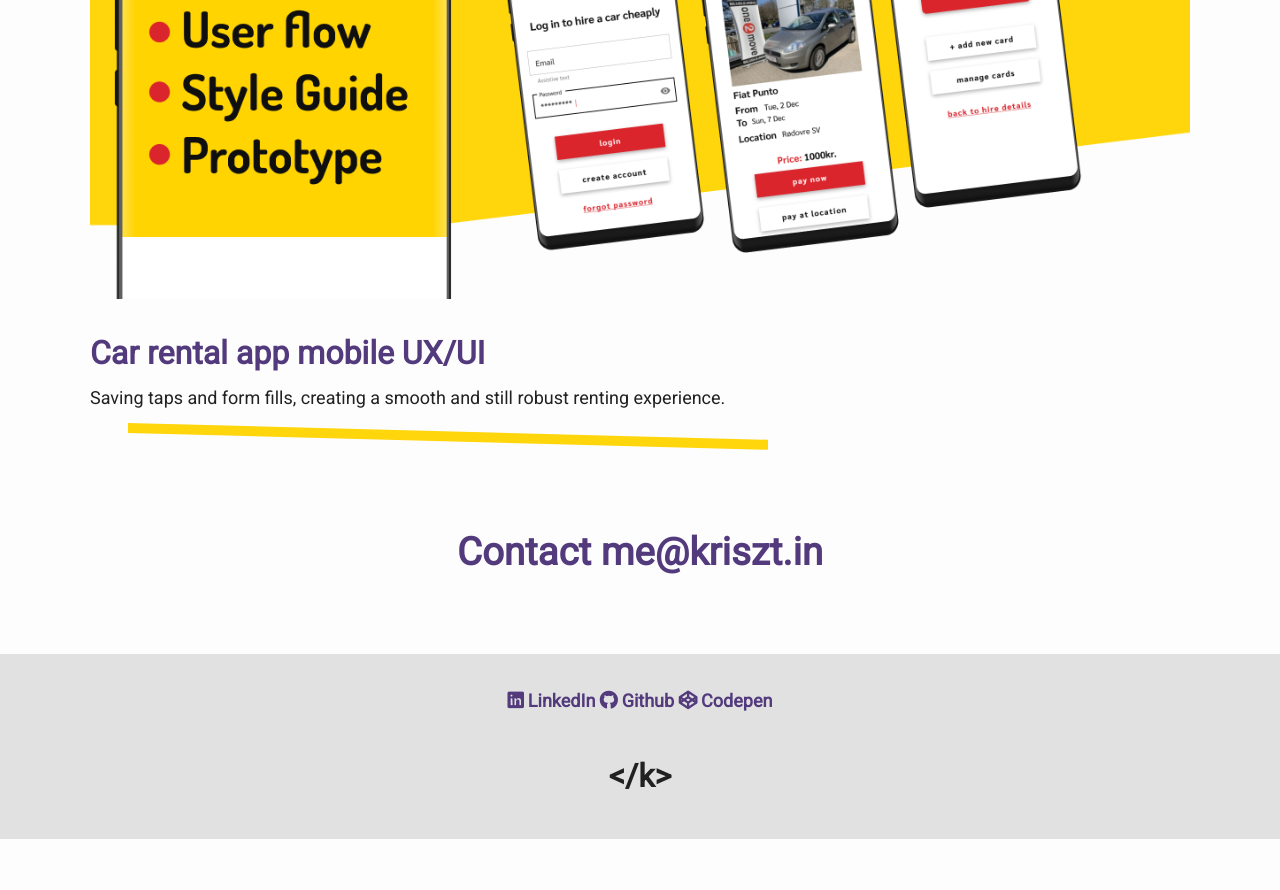
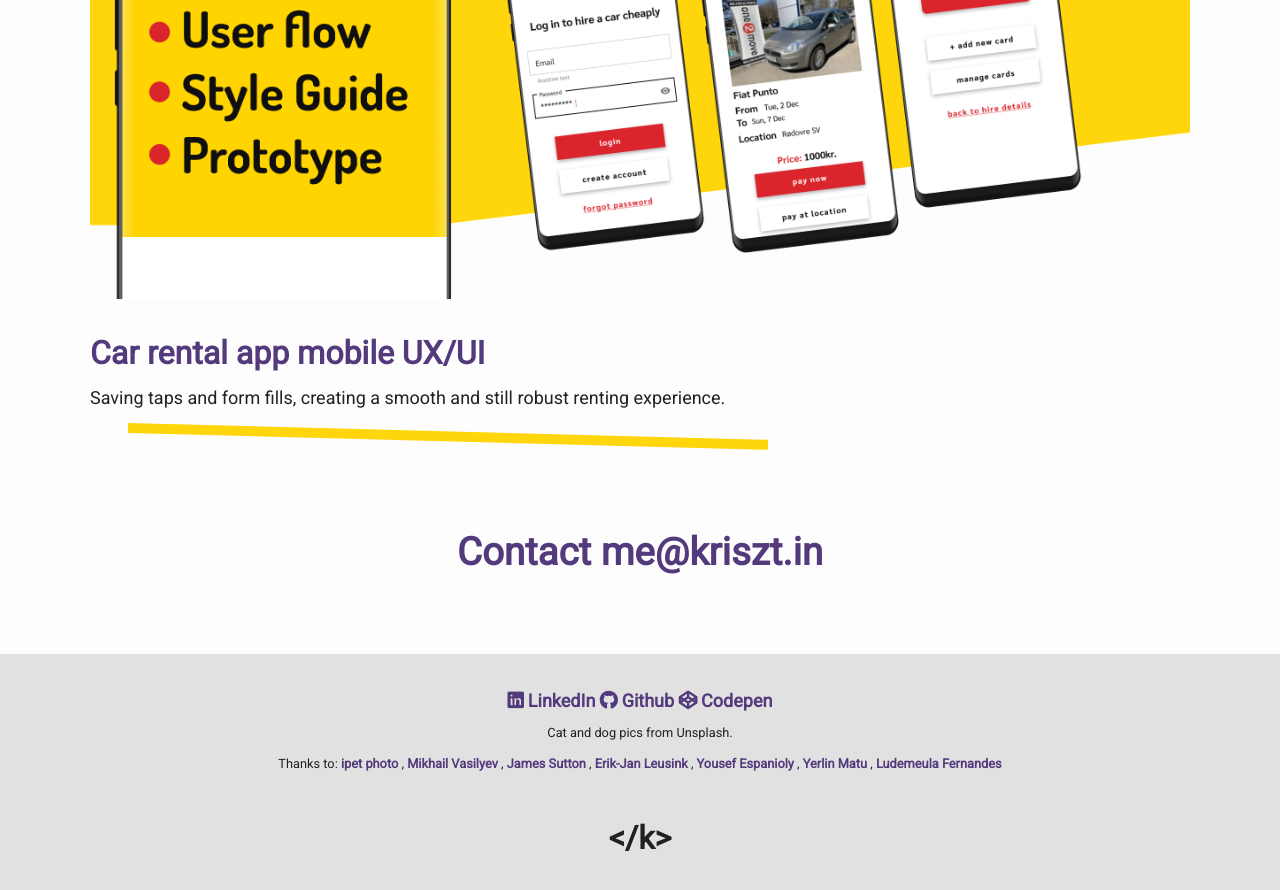
Before and after one commit to krisztin/cuddly-wixen, a Jekyll site: the page built from index.html, in a window 1280 px wide and 900 px high, scrolled down 1843 px. Shown: the top 890 px of the window. Built offline with Jekyll 4.4.1, drawn with Linux system fonts in a browser that asks for light colours; nearby versions of some CDN libraries; before the commit the page ends 2682 px from its top, so only the background shows below that.

Commit message:
photo credits in footer

```diff
--- a/_includes/footer.html
+++ b/_includes/footer.html
@@ -1,25 +1,41 @@
 <footer class="pad-tb">
   <div class="wrapper aligncentre">
-    <a class="page-link" href="https://www.linkedin.com/in/nkriszti/" target="_blank" aria-label="linkedin profile"
-      rel="noopener">
+    <a
+      class="page-link"
+      href="https://www.linkedin.com/in/nkriszti/"
+      target="_blank"
+      aria-label="linkedin profile"
+      rel="noopener"
+    >
       <i class="fab fa-linkedin"></i> LinkedIn
     </a>
-    <a class="page-link" href="https://github.com/krisztin" target="_blank" aria-label="github profile" rel="noopener">
+    <a
+      class="page-link"
+      href="https://github.com/krisztin"
+      target="_blank"
+      aria-label="github profile"
+      rel="noopener"
+    >
       <i class="fab fa-github"></i> Github
     </a>
-    <a class="page-link" href="https://codepen.io/krisztiiin/" target="_blank" aria-label="codepen profile"
-      rel="noopener">
-      <i class="fab fa-codepen"></i> Codepen
-    </a><br>
-    {%- for path in page_paths -%}
-    {%- assign my_page = site.pages | where: "path", path | first -%}
-
-    {%- if my_page.title -%}
-    {%- unless my_page.exclude -%}
-    <a class="page-link" href="{{ my_page.url | relative_url }}">{{ my_page.title | escape }}</a><br>
-    {%- endunless -%}
-    {%- endif -%}
-    {%- endfor -%}
+    <a
+      class="page-link"
+      href="https://codepen.io/krisztiiin/"
+      target="_blank"
+      aria-label="codepen profile"
+      rel="noopener"
+    >
+      <i class="fab fa-codepen"></i> Codepen </a
+    ><br />
+    {%- for path in page_paths -%} {%- assign my_page = site.pages | where:
+    "path", path | first -%} {%- if my_page.title -%} {%- unless my_page.exclude
+    -%}
+    <a class="page-link" href="{{ my_page.url | relative_url }}">{{
+      my_page.title | escape
+    }}</a
+    ><br />
+    {%- endunless -%} {%- endif -%} {%- endfor -%} {% include
+    photo-credits.html%}
     <h3>&#60;/k&#62;</h3>
   </div>
 </footer>
--- /dev/null
+++ b/_includes/photo-credits.html
@@ -0,0 +1,51 @@
+<small>
+  Cat and dog pics from Unsplash. <br />Thanks to:
+  <a
+    href="https://unsplash.com/@ipet_photo?utm_source=unsplash&utm_medium=referral&utm_content=creditCopyText"
+    target="_blank"
+    rel="noopener noreferrer"
+    >ipet photo</a
+  >
+  ,
+  <a
+    href="https://unsplash.com/@miklevasilyev"
+    target="_blank"
+    rel="noopener noreferrer"
+    >Mikhail Vasilyev</a
+  >
+  ,
+  <a
+    href="https://unsplash.com/@jamessutton_photography"
+    target="_blank"
+    rel="noopener noreferrer"
+    >James Sutton</a
+  >
+  ,
+  <a
+    href="https://unsplash.com/@ejleusink"
+    target="_blank"
+    rel="noopener noreferrer"
+    >Erik-Jan Leusink</a
+  >
+  ,
+  <a
+    href="https://unsplash.com/@yespanioly"
+    target="_blank"
+    rel="noopener noreferrer"
+    >Yousef Espanioly</a
+  >
+  ,
+  <a
+    href="https://unsplash.com/@yerlinmatu"
+    target="_blank"
+    rel="noopener noreferrer"
+    >Yerlin Matu</a
+  >
+  ,
+  <a
+    href="https://unsplash.com/@ludemeula"
+    target="_blank"
+    rel="noopener noreferrer"
+    >Ludemeula Fernandes</a
+  >
+</small>
```
